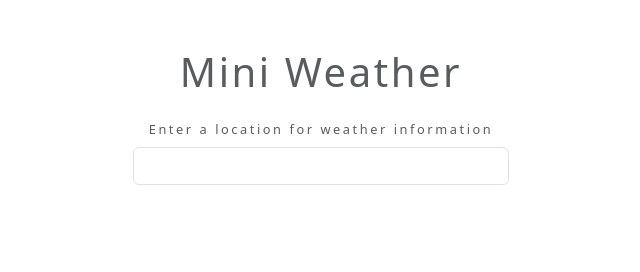
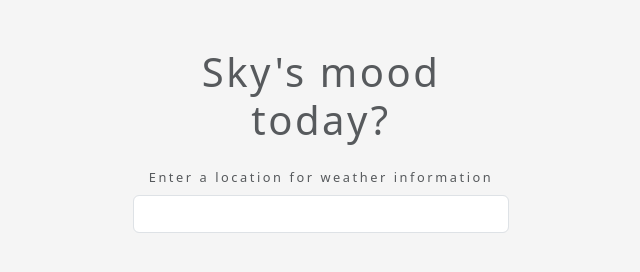
Before and after one commit to sabafakhri/weather-app, a plain HTML site: page Public/index.html in a window 1280 px wide. Shown: the whole page, without its empty margins (319-959 px from the left). Drawn offline with nearby package versions, Linux system fonts and the light colour scheme.

```diff
--- a/Public/index.html
+++ b/Public/index.html
@@ -10,7 +10,7 @@
 <body>
 
     <div class="container my-5 mx-auto">
-        <h1 class="text-muted text-center my-4">Mini Weather</h1>
+        <h1 class="text-muted text-center my-4">Sky's mood today?</h1>
         <form class="change-location my-4 text-center text-muted">
             <label for="city" class="pb-2">Enter a location for weather information</label>
             <input type="text" name="city" class="form-control px-4">
--- a/Public/styles.css
+++ b/Public/styles.css
@@ -6,7 +6,7 @@
     box-sizing: border-box;
 }
 body {
-    background: #fff;
+    background: #f5f5f5;
     letter-spacing: 0.2em;
     font-size: 0.8em;
 }
```
Also changed, not shown: Public/assets/img/day-2.jpg, Public/assets/img/day-3.jpg (added), Public/assets/img/day-4.jpg (added), Public/assets/img/day-5.jpg (added), Public/assets/img/night-2.jpg, Public/assets/img/night-3.jpg (added), Public/assets/img/night-4.jpg (added), Public/assets/img/night-5.jpg (added), 1 other file.
